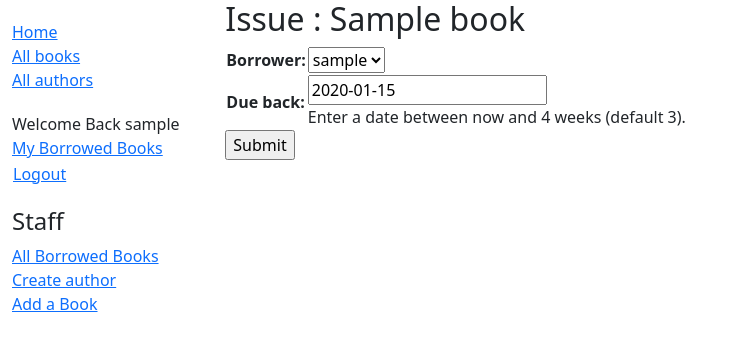
After one commit to Ayesha-sadaf/django_local_library, a Django app: page /catalog/book/00000000-0000-0000-0000-000000000001/borrow/ in a window 1280 px wide. The commit adds this page. Shown: the top 351 px of the page, without its empty margins (0-735 px from the left). Run offline with Django 4.2, Linux system fonts and the light colour scheme; a user stored in the database is signed in; tables that the repository leaves empty hold one stand-in row (values such as "Sample post").

Commit message:
Added Issue Book Functionality for librarian

```diff
--- a/locallibrary/catalog/forms.py
+++ b/locallibrary/catalog/forms.py
@@ -1,18 +1,34 @@
 import datetime
 from django import forms
+from django.forms import ModelForm
 from django.core.exceptions import ValidationError
 from django.utils.translation import gettext_lazy as _
+from .models import BookInstance
 
-
-class RenewBookForm(forms.Form):
-    renewal_date=forms.DateField(help_text='Enter a date between now and 4 weeks(default)')
-    def clean_renewal_date(self):
-        date=self.cleaned_data['renewal_date']
-        #check of date is not in the past
+class DueDateValidationMixin:
+    def validate_due_date(self,date):
+         #check of date is not in the past
         if date < datetime.date.today():
             raise ValidationError(_('Invalid date :%(value)s - date in past'),code='invalid',params={'value':date})
         #check if date is in allowed range
         if date > datetime.date.today() + datetime.timedelta(weeks=4):
             raise ValidationError(_('Invalid date :%(value)s - date more than 4 weeks ahead'),code='invalid',params={'value':date})
+        return date
 
-        return date
+
+
+class RenewBookForm(forms.Form,DueDateValidationMixin):
+    renewal_date=forms.DateField(help_text='Enter a date between now and 4 weeks(default)')
+    def clean_renewal_date(self):
+        return self.validate_due_date(self.cleaned_data['renewal_date'])
+
+
+class BorrowBookForm(ModelForm,DueDateValidationMixin):
+
+    def clean_due_back(self):
+        return self.validate_due_date(self.cleaned_data['due_back'])
+
+    class Meta:
+        model=BookInstance
+        fields=['borrower','due_back']
+        help_texts = {'due_back': _('Enter a date between now and 4 weeks (default 3).')}
--- a/locallibrary/catalog/models.py
+++ b/locallibrary/catalog/models.py
@@ -86,7 +86,7 @@ class BookInstance(models.Model):
 
     class Meta:
         ordering =['status']
-        permissions=(('can_marked_return','set book as returned'),('can_renew','change the due back date of book'),) #permission in a tuple with the name and description
+        permissions=(('can_marked_return','set book as returned'),('can_renew','change the due back date of book'),('assign_borrower','can assign book to borrower')) #permission in a tuple with the name and description
 
     def __str__(self):
         return f'{self.id},({self.book.title})'
--- /dev/null
+++ b/locallibrary/catalog/templates/catalog/assign_borrower.html
@@ -0,0 +1,12 @@
+{%extends 'base_index.html'%}
+{%block content%}
+<h2>Issue : {{bookinstance.book.title}}</h2>
+
+<form action="" method="post">
+    {%csrf_token%}
+    <table>
+        {{form.as_table}}
+    </table>
+    <input type="submit" value="Submit">
+</form>
+{%endblock%}
--- a/locallibrary/catalog/templates/catalog/book_detail.html
+++ b/locallibrary/catalog/templates/catalog/book_detail.html
@@ -18,6 +18,10 @@
         class="{% if copy.status == 'a' %}text-success{% elif copy.status == 'm' %}text-danger{% else %}text-warning{% endif %}">
         {{ copy.get_status_display }}
       </p>
+
+      {%if copy.status == 'a' %}
+        <a href="{% url 'borrow-book' copy.pk %}" class="btn btn-sm btn-primary">Issue This Book </a>
+      {% endif %}
       {% if copy.status != 'a' %}
         <p><strong>Due to be returned:</strong> {{ copy.due_back }}</p>
       {% endif %}
--- a/locallibrary/catalog/urls.py
+++ b/locallibrary/catalog/urls.py
@@ -17,5 +17,6 @@ urlpatterns = [
     path('author/<int:pk>/delete',views.AuthorDelete.as_view(),name='author-delete'),
     path('book/create',views.BookCreate.as_view(),name='book-create'),
     path('book/<int:pk>/update',views.BookUpdate.as_view(),name='book-update'),
-    path('book/<int:pk>/delete',views.BookDelete.as_view(),name='book-delete')
+    path('book/<int:pk>/delete',views.BookDelete.as_view(),name='book-delete'),
+    path('book/<uuid:pk>/borrow/',views.BorrowBook.as_view(),name='borrow-book')
 ]
--- a/locallibrary/catalog/views.py
+++ b/locallibrary/catalog/views.py
@@ -8,7 +8,7 @@ from django.contrib.auth.mixins import LoginRequiredMixin,PermissionRequiredMixi
 from django.shortcuts import get_object_or_404
 from django.http import HttpResponseRedirect
 from django.urls import reverse ,reverse_lazy
-from catalog.forms import RenewBookForm
+from catalog.forms import RenewBookForm,BorrowBookForm
 from django.contrib.auth.decorators import login_required ,permission_required
 
 #Function based view for homepage
@@ -123,7 +123,7 @@ def renew_book_librarian(request,pk):
 class AuthorCreate(PermissionRequiredMixin,CreateView):
     model=Author
     fields=['first_name','last_name','dob','dod']
-    initial ={'dod':'1/12/2025'}
+    # initial ={'dod':'1/12/2025'}
     permission_required ='catalg.add_author' #default permission by django
 
 class AuthorUpdate(PermissionRequiredMixin,UpdateView):
@@ -166,3 +166,15 @@ class BookDelete(PermissionRequiredMixin,DeleteView):
             return HttpResponseRedirect(reverse('book'))
         except Exception as e:
             return HttpResponseRedirect(reverse('book-delete',kwargs={'pk':self.object.pk}))
+
+class BorrowBook(PermissionRequiredMixin,UpdateView):
+    model =BookInstance
+    # fields=['borrower','due_back']
+    permission_required='catalog.assign_borrower'
+    template_name='catalog/assign_borrower.html'
+    success_url=reverse_lazy('book')
+    form_class=BorrowBookForm
+
+    def form_valid(self,form):
+        form.instance.status='o' #assigning the status on loan for the issued book
+        return super().form_valid(form)
```
